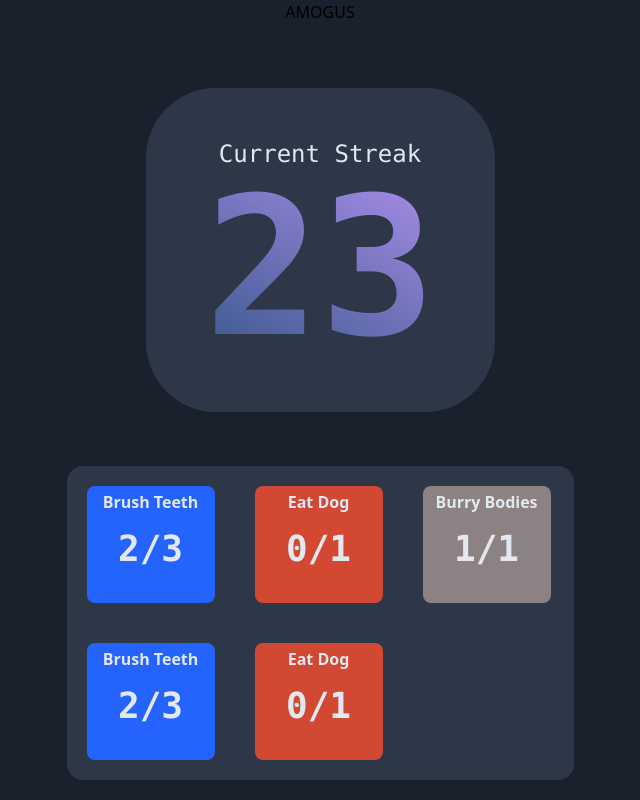
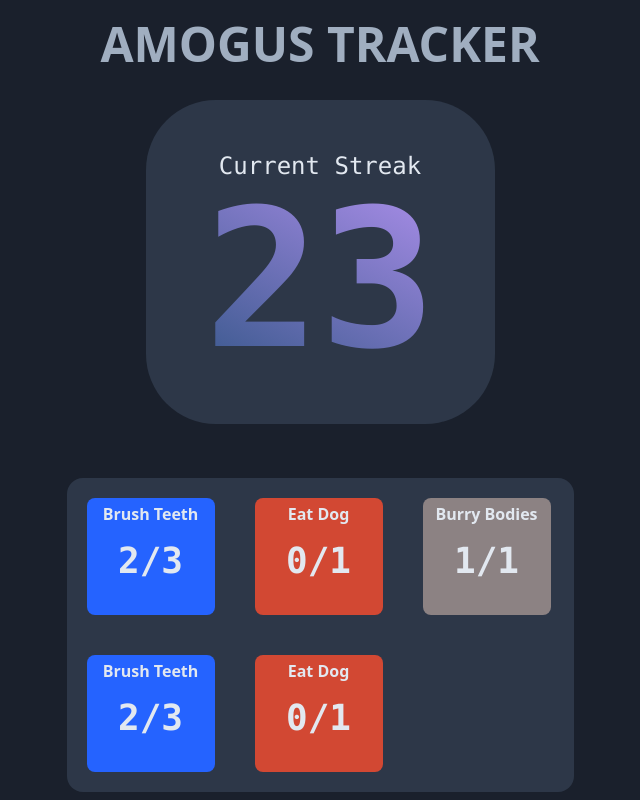
Before and after one commit to jklsnt/snt, a React (Create React App) app in the folder squares/: page / in a window 1280 px wide. Shown: the whole page, without its empty margins (320-960 px from the left). Built offline with nearby package versions, Linux system fonts and the light colour scheme.

Commit message:
Fitting title

```diff
--- a/squares/src/App.js
+++ b/squares/src/App.js
@@ -11,12 +11,12 @@ import TaskSquareDay from './components/TaskSquareDay'
 function App() {
     return (
         <div className="fixed relative flex flex-col w-screen h-screen overflow-x-hidden bg-gray-900">
-	    <div className="text-center">AMOGUS</div>
+	    <div className="text-gray-500 mt-2 font-extrabold text-5xl text-center">AMOGUS TRACKER</div>
         {/*<div className="items-center justify-center font-mono text-4xl border-2 max-w-prose">
                 Hew
             </div>*/}
         <div className="font-mono text-2xl text-gray-300 h-96 align-center">
-            <div className="w-2/3 py-12 m-auto mt-16 bg-gray-800" style={{borderRadius: 70 + 'px', maxWidth: 349 + 'px', marginBottom: -20+"px"}}>
+            <div className="w-2/3 py-12 m-auto mt-5 bg-gray-800" style={{borderRadius: 70 + 'px', maxWidth: 349 + 'px', marginBottom: -20+"px", marginTop: -20+"px"}}>
                 <p className="text-center">Current Streak</p>
                 <div className="content-center justify-center m-auto font-mono font-extrabold text-center text-transparent bg-clip-text bg-gradient-to-tr from-blue-800 to-purple-400 align-center rounded-3xl" style={{fontSize: 8 + "em", lineHeight: 1}}>
             23
```
